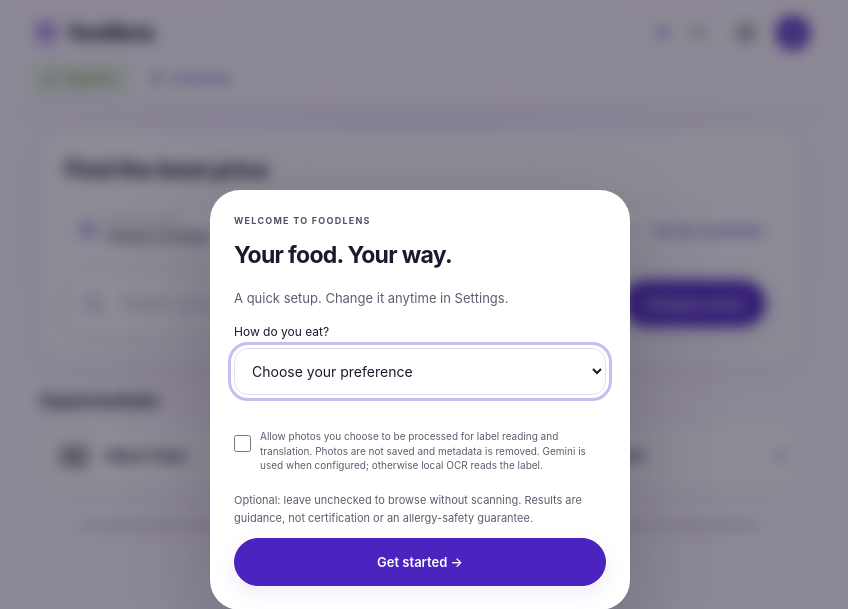
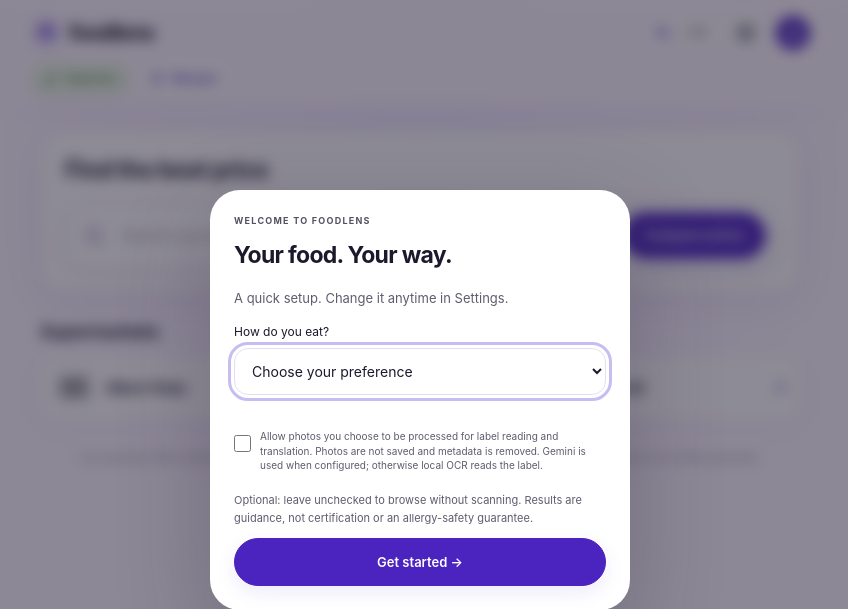
Before and after one commit to ghanshyam91-commits/foodlabel-scanner, a Django app: template scanner/templates/scanner/index.html in a window 1280 px wide. Shown: the top 609 px of the page, without its empty margins (220-1068 px from the left). Run offline with Django 5.2, Linux system fonts and the light colour scheme; the template is opened without the code that fills it, so the values that code supplies are empty; grey boxes are pictures that could not be loaded.

Commit message:
feat: centralize and remember shopping location

```diff
--- a/scanner/static/scanner/app.js
+++ b/scanner/static/scanner/app.js
@@ -23,12 +23,12 @@
     ingredientLanguage: 'english',
     progressInterval: null,
     progressTimers: [],
-    searchLocation: null,
     shopSearchBusy: false,
   };
   const storageKey = 'foodlens.saved.v1';
   const buyListKey = 'foodlens.buy-list.v1';
   const locationKey = 'foodlens.shop-location.v1';
+  const defaultLocation = 'Nijmegen';
   const consentKey = 'foodlens.consent.gemini.v1';
   let toastTimer;
   let consentGranted = false;
@@ -210,9 +210,9 @@
   function savedLocation() {
     try {
       const value = localStorage.getItem(locationKey) || '';
-      return value.trim().slice(0, 80);
+      return value.trim().slice(0, 80) || defaultLocation;
     } catch {
-      return '';
+      return defaultLocation;
     }
   }
 
@@ -220,49 +220,33 @@
     const value = String(name || '').trim().slice(0, 80);
     if (!value || value === 'Current location' || value === 'Netherlands-wide comparison') return;
     try { localStorage.setItem(locationKey, value); } catch {}
-    state.searchLocation = null;
-    $('manual-location').value = value;
-    $('manual-location-wrap').hidden = true;
-    setLocationLabels(value, value);
-    $('manual-location-toggle').textContent = 'Change location';
+    setLocationLabel(value);
   }
 
   function applySavedLocation() {
-    const value = savedLocation();
-    if (!value) return;
-    $('manual-location').value = value;
-    setLocationLabels(value, value);
-    $('manual-location-toggle').textContent = 'Change location';
+    setLocationLabel(savedLocation());
   }
 
   function setShopSearchBusy(busy) {
     state.shopSearchBusy = busy;
     $('shop-search-progress').hidden = !busy;
-    ['product-search-button', 'product-search-query', 'manual-location'].forEach((id) => {
+    ['product-search-button', 'product-search-query'].forEach((id) => {
       $(id).disabled = busy;
     });
   }
 
-  function setLocationLabels(searchLabel, headerLabel = searchLabel) {
-    $('location-label').textContent = searchLabel;
-    $('header-location-label').textContent = headerLabel;
-  }
-
   function setLocationLabel(label) {
-    setLocationLabels(label, label);
+    $('header-location-label').textContent = label;
   }
 
   function locationError(message) {
-    $('manual-location-wrap').hidden = false;
-    $('shop-search-error').textContent = message;
-    $('shop-search-error').hidden = false;
-    const previous = savedLocation();
-    setLocationLabels(previous || 'Location unavailable', previous || 'Set location');
-    $('manual-location').focus();
+    setLocationLabel(savedLocation());
+    $('location-error').textContent = message;
+    $('location-error').hidden = false;
   }
 
-  function requestCurrentLocation() {
-    return new Promise((resolve, reject) => {
+  async function requestCurrentLocation() {
+    const coordinates = await new Promise((resolve, reject) => {
       if (!navigator.geolocation) {
         const error = new Error('Location is not available in this browser. Enter a Dutch city or postcode.');
         locationError(error.message);
@@ -270,22 +254,24 @@
         return;
       }
       setLocationLabel('Finding…');
-      $('shop-search-error').hidden = true;
+      $('location-error').hidden = true;
       navigator.geolocation.getCurrentPosition((position) => {
-        state.searchLocation = {
+        resolve({
           lat: Number(position.coords.latitude.toFixed(3)),
           lon: Number(position.coords.longitude.toFixed(3)),
-        };
-        $('manual-location').value = '';
-        $('manual-location-wrap').hidden = true;
-        setLocationLabels('Current location ready — compare to save its name', 'Current location');
-        resolve(state.searchLocation);
+        });
       }, () => {
         const error = new Error('Allow location access, or enter a Dutch city or postcode.');
         locationError(error.message);
         reject(error);
       }, { enableHighAccuracy: false, timeout: 10000, maximumAge: 300000 });
     });
+    const form = new FormData();
+    form.append('lat', coordinates.lat);
+    form.append('lon', coordinates.lon);
+    const data = await api('/api/location-name/', { method: 'POST', body: form });
+    rememberLocation(data.location_name);
+    return data.location_name;
   }
 
   function priceBlock(row) {
@@ -571,13 +557,17 @@
       ? `${data.expanded_search ? 'Expanded to' : 'Within'} ${data.search_radius_km} km`
       : '';
     $('search-scope').textContent = [data.preference_label, data.location_label, radiusLabel].filter(Boolean).join(' · ');
-    $('header-location-label').textContent = data.location_label;
+    setLocationLabel(data.location_name || data.location_label || savedLocation());
     $('price-update').textContent = data.eur_to_inr
       ? `€1 ≈ ${formatInr(data.eur_to_inr)}${data.exchange_rate_date ? ` · ${data.exchange_rate_date}` : ''}`
       : 'INR conversion temporarily unavailable';
     const list = $('shop-result-list');
     list.replaceChildren();
-    const visibleResults = (data.results || []).filter((row) => row.available);
+    const visibleResults = (data.results || []).filter((row) => row.available).sort((left, right) => {
+      const leftDistance = left.distance_km == null ? Number.POSITIVE_INFINITY : Number(left.distance_km);
+      const rightDistance = right.distance_km == null ? Number.POSITIVE_INFINITY : Number(right.distance_km);
+      return leftDistance - rightDistance || Number(left.price_eur || 0) - Number(right.price_eur || 0);
+    });
     visibleResults.forEach((row) => list.append(renderShopResult(row)));
     if (!visibleResults.length) {
       const area = data.search_radius_km ? ` within ${data.search_radius_km} km` : '';
@@ -611,27 +601,20 @@
   async function searchProducts() {
     if (state.shopSearchBusy) return;
     const query = $('product-search-query').value.trim();
-    const manual = $('manual-location').value.trim();
+    const location = savedLocation();
     if (query.length < 2) return;
     $('shop-search-error').hidden = true;
     $('shop-search-results').hidden = true;
-    if (!manual && !state.searchLocation) {
-      try { await requestCurrentLocation(); } catch { return; }
-    }
     const form = new FormData();
     form.append('query', query);
     form.append('preference', preference());
-    if (manual) form.append('location', manual);
-    else if (state.searchLocation) {
-      form.append('lat', state.searchLocation.lat);
-      form.append('lon', state.searchLocation.lon);
-    }
+    form.append('location', location);
     const controller = new AbortController();
     const timer = setTimeout(() => controller.abort(), 45000);
     setShopSearchBusy(true);
     try {
       const data = await api('/api/shop-search/', { method: 'POST', body: form, signal: controller.signal });
-      rememberLocation(data.location_name || manual);
+      rememberLocation(data.location_name || location);
       renderShopSearch(data);
       $('shop-search-results').scrollIntoView({ behavior: 'smooth', block: 'start' });
     } catch (error) {
@@ -941,24 +924,31 @@
     event.preventDefault();
     await searchProducts();
   });
-  $('header-location').addEventListener('click', async () => {
+  $('header-location').addEventListener('click', () => {
+    $('location-input').value = savedLocation();
+    $('location-error').hidden = true;
+    $('location-dialog').showModal();
+  });
+  $('location-close').addEventListener('click', () => $('location-dialog').close());
+  $('location-current-button').addEventListener('click', async () => {
+    $('location-current-button').disabled = true;
     try {
-      await requestCurrentLocation();
-      toast('Current location is ready for nearby comparisons.');
-    } catch {}
+      const name = await requestCurrentLocation();
+      $('location-dialog').close();
+      toast(`Location saved: ${name}`);
+    } catch (error) {
+      locationError(error.message);
+    } finally {
+      $('location-current-button').disabled = false;
+    }
   });
-  $('manual-location-toggle').addEventListener('click', () => {
-    $('manual-location-wrap').hidden = false;
-    $('manual-location').focus();
-    $('manual-location').select();
-  });
-  $('manual-location').addEventListener('input', () => {
-    const value = $('manual-location').value.trim();
-    if (value) setLocationLabels(`${value} — compare to save`, value);
-    else {
-      const previous = savedLocation();
-      setLocationLabels(previous || 'Choose a location', previous || 'Use location');
-    }
+  $('location-form').addEventListener('submit', (event) => {
+    event.preventDefault();
+    const value = $('location-input').value.trim();
+    if (!value) return;
+    rememberLocation(value);
+    $('location-dialog').close();
+    toast(`Location saved: ${value}`);
   });
   document.querySelectorAll('[data-page]').forEach((button) => button.addEventListener('click', () => changePage(button.dataset.page)));
   document.querySelectorAll('[data-ingredients-lang]').forEach((button) => button.addEventListener('click', () => setIngredientLanguage(button.dataset.ingredientsLang)));
--- a/scanner/static/scanner/lavender.css
+++ b/scanner/static/scanner/lavender.css
@@ -245,20 +245,6 @@ h1 { color: var(--ink); font-weight: 800; letter-spacing: -1.65px; }
 .grocery-search-bar input { min-width: 0; padding: 13px 3px; border: 0; outline: 0; background: transparent; color: var(--ink); font: inherit; font-size: 16px; }
 .grocery-search-bar input::placeholder { color: #aaa0b7; }
 .grocery-search-bar .button { min-height: 47px; padding-inline: 21px; }
-.search-location-row { display: flex; align-items: center; gap: 10px; margin: 0 0 13px; padding: 10px 12px; border: 1px solid #e4dcf1; border-radius: 16px; background: rgba(255, 255, 255, .76); }
-.location-current { min-width: 0; display: flex; align-items: center; gap: 8px; margin-right: auto; }
-.location-current > svg { width: 20px; height: 20px; flex: 0 0 auto; fill: none; stroke: var(--primary); stroke-width: 1.8; }
-.location-current small,
-.location-current strong { display: block; }
-.location-current small { color: var(--muted); font-size: 8px; letter-spacing: .8px; }
-.location-current strong { overflow: hidden; max-width: 220px; margin-top: 1px; font-size: 12px; text-overflow: ellipsis; white-space: nowrap; }
-.location-button { display: inline-flex; align-items: center; gap: 7px; padding: 8px 4px; border: 0; background: transparent; color: var(--primary); font-size: 12px; font-weight: 650; }
-.location-button svg { width: 18px; height: 18px; fill: none; stroke: currentColor; stroke-width: 1.8; }
-.location-or { color: #9a90a8; font-size: 10px; }
-.manual-location { display: flex; align-items: center; gap: 10px; margin: 0 0 12px; }
-.manual-location label { color: var(--muted); font-size: 11px; white-space: nowrap; }
-.manual-location input { width: min(320px, 100%); padding: 10px 12px; border: 1px solid #d9cdeb; border-radius: 12px; background: #fff; color: var(--ink); font: inherit; }
-.manual-location > span { color: var(--muted); font-size: 9px; }
 .shop-search-progress { display: flex; align-items: center; gap: 13px; margin-top: 20px; padding: 16px 18px; border: 1px solid #e4dcf2; border-radius: 17px; background: #fff; }
 .shop-search-progress strong,
 .shop-search-progress span:not(.spinner) { display: block; }
@@ -781,6 +767,12 @@ dialog::backdrop { background: rgba(28, 25, 44, .5); backdrop-filter: blur(7px);
 dialog .button { margin-top: 10px; }
 dialog select { width: 100%; margin: 7px 0 16px; padding: 13px; border: 1px solid var(--line); border-radius: 14px; background: white; color: var(--ink); }
 dialog .consent { font-size: 10px; }
+#location-dialog form label { display: block; margin-bottom: 6px; color: var(--muted); font-size: 11px; }
+#location-dialog form input { width: 100%; padding: 13px; border: 1px solid var(--line); border-radius: 14px; background: white; color: var(--ink); font: inherit; }
+#location-dialog .button .icon { width: 18px; height: 18px; }
+.location-divider { display: flex; align-items: center; gap: 10px; margin: 16px 0; color: var(--muted); font-size: 10px; text-transform: uppercase; }
+.location-divider::before,
+.location-divider::after { content: ""; height: 1px; flex: 1; background: var(--line); }
 
 .verdict-flash { position: fixed; inset: 0; z-index: 100; display: grid; place-content: center; justify-items: center; padding: 28px; background: rgba(0, 110, 75, .94); color: white; text-align: center; backdrop-filter: blur(10px); }
 .verdict-flash.no { background: rgba(181, 42, 35, .94); }
@@ -837,14 +829,6 @@ dialog .consent { font-size: 10px; }
   .grocery-search-bar > svg { width: 20px; }
   .grocery-search-bar input { padding: 12px 2px; font-size: 15px; }
   .grocery-search-bar .button { grid-column: 1 / -1; width: 100%; min-height: 45px; }
-  .search-location-row { align-items: center; flex-wrap: wrap; gap: 2px 7px; padding: 10px; }
-  .location-current { flex: 1 0 100%; margin-bottom: 4px; }
-  .location-current strong { max-width: 250px; }
-  .location-or { padding-top: 9px; }
-  .manual-location { display: block; }
-  .manual-location label { display: block; margin-bottom: 5px; }
-  .manual-location input { width: 100%; }
-  .manual-location > span { display: block; margin-top: 5px; }
   .translation-summary { grid-template-columns: 1fr 25px 1fr; gap: 6px; padding: 14px 13px; }
   .translation-summary strong { font-size: 13px; }
   .translation-summary svg { width: 18px; }
--- a/scanner/templates/scanner/index.html
+++ b/scanner/templates/scanner/index.html
@@ -52,8 +52,8 @@
       <button id="header-preference" class="header-chip preference-chip" type="button" data-page="settings" data-preference="vegan" aria-label="Change dietary preference">
         <svg class="icon"><use href="#i-leaf"/></svg><span id="header-preference-label">Vegan</span>
       </button>
-      <button id="header-location" class="header-chip location-chip" type="button" aria-label="Use current location">
-        <svg class="icon"><use href="#i-location"/></svg><span id="header-location-label" aria-live="polite">Use location</span>
+      <button id="header-location" class="header-chip location-chip" type="button" aria-label="Change shopping location">
+        <svg class="icon"><use href="#i-location"/></svg><span id="header-location-label" aria-live="polite">Nijmegen</span>
       </button>
     </div>
   </header>
@@ -65,17 +65,6 @@
           <h2 id="grocery-search-title">Find the best price</h2>
         </div>
         <form id="product-search-form">
-          <div class="search-location-row">
-            <span class="location-current"><svg viewBox="0 0 24 24" aria-hidden="true"><path d="M20 10c0 5-8 11-8 11S4 15 4 10a8 8 0 1 1 16 0Z"/><circle cx="12" cy="10" r="2.5"/></svg><span><small>SHOPPING NEAR</small><strong id="location-label">Choose a location</strong></span></span>
-            <button id="use-location" class="location-button" type="button">Use current location</button>
-            <span class="location-or">or</span>
-            <button id="manual-location-toggle" class="inline-link" type="button">Set city or postcode</button>
-          </div>
-          <div id="manual-location-wrap" class="manual-location" hidden>
-            <label for="manual-location">City or postcode</label>
-            <input id="manual-location" name="location" maxlength="80" autocomplete="postal-code" placeholder="For example, Nijmegen or 6525 AJ">
-            <span>Saved after a successful search</span>
-          </div>
           <label class="sr-only" for="product-search-query">Search for a grocery item in English</label>
           <div class="grocery-search-bar">
             <svg viewBox="0 0 24 24" aria-hidden="true"><circle cx="11" cy="11" r="7"/><path d="m16.5 16.5 4 4"/></svg>
@@ -236,6 +225,7 @@
   </nav>
 
   <dialog id="scan-dialog" aria-labelledby="scan-dialog-title"><div class="dialog-handle"></div><div class="dialog-heading"><div><div class="section-kicker">START A SCAN</div><h2 id="scan-dialog-title">Choose a label photo</h2></div><button id="sheet-close" class="round-button" type="button" aria-label="Close"><svg class="icon"><use href="#i-close"/></svg></button></div><p>Keep the complete ingredients list sharp and in frame.</p><button id="sheet-camera" class="button primary full"><svg class="icon"><use href="#i-camera"/></svg>Take a photo</button><button id="sheet-gallery" class="button secondary full"><svg class="icon"><use href="#i-upload"/></svg>Choose from gallery</button></dialog>
+  <dialog id="location-dialog" aria-labelledby="location-dialog-title"><div class="dialog-handle"></div><div class="dialog-heading"><div><div class="section-kicker">SHOPPING AREA</div><h2 id="location-dialog-title">Change location</h2></div><button id="location-close" class="round-button" type="button" aria-label="Close"><svg class="icon"><use href="#i-close"/></svg></button></div><p>Your selected location stays on this device until you change it here.</p><button id="location-current-button" class="button primary full" type="button"><svg class="icon"><use href="#i-location"/></svg>Use current location</button><div class="location-divider"><span>or</span></div><form id="location-form"><label for="location-input">City or postcode</label><input id="location-input" name="location" maxlength="80" autocomplete="postal-code" placeholder="Nijmegen or 6525 AJ" required><button class="button secondary full" type="submit">Save location</button></form><p id="location-error" class="error" role="alert" hidden></p></dialog>
   <dialog id="onboarding-dialog" aria-labelledby="onboarding-title"><form id="onboarding-form"><div class="section-kicker">WELCOME TO FOODLENS</div><h2 id="onboarding-title">Your food. Your way.</h2><p>A quick setup. Change it anytime in Settings.</p><label for="onboarding-preference">How do you eat?</label><select id="onboarding-preference" required><option value="" disabled selected>Choose your preference</option><option value="vegetarian_no_eggs">Vegetarian — without eggs</option><option value="vegetarian_with_eggs">Vegetarian — with eggs</option><option value="non_vegetarian">Non-vegetarian</option><option value="vegan">Vegan</option></select><label class="consent"><input id="onboarding-consent" type="checkbox"><span>Allow photos you choose to be processed for label reading and translation. Photos are not saved and metadata is removed. Gemini is used when configured; otherwise local OCR reads the label.</span></label><p class="small-note">Optional: leave unchecked to browse without scanning. Results are guidance, not certification or an allergy-safety guarantee.</p><button class="button primary full" type="submit">Get started →</button></form></dialog>
   <dialog id="access-dialog"><form id="access-form"><div class="section-kicker">PRIVATE BETA</div><h2>Welcome to FoodLens.</h2><p>Enter the access code shared by the app owner.</p><label for="access-code">Access code</label><input id="access-code" name="code" type="password" autocomplete="current-password" maxlength="256" required><p id="access-error" class="error" role="alert" hidden></p><button class="button primary full" type="submit">Unlock scanning</button><button class="text-button full" id="access-cancel" type="button">Explore examples instead</button></form></dialog>
   <div id="verdict-flash" class="verdict-flash" role="status" aria-live="assertive" hidden><span id="verdict-flash-icon"></span><strong id="verdict-flash-text"></strong><small>Dietary guidance from the visible label</small></div>
--- a/scanner/urls.py
+++ b/scanner/urls.py
@@ -2,7 +2,7 @@ from django.urls import path
 from . import views, auth
 urlpatterns = [path('', views.index), path('health/', views.health), path('api/config/', views.config),
     path('api/usage/',views.usage),
-    path('api/shop-logo/<slug:code>/', views.shop_logo),
+    path('api/shop-logo/<slug:code>/', views.shop_logo), path('api/location-name/', views.location_name),
     path('auth/google/',auth.google_start),path('auth/google/callback/',auth.google_callback),path('auth/pin/setup/',auth.pin_setup),path('auth/pin/unlock/',auth.pin_unlock),path('auth/pin/temporary/',auth.temporary_unlock),path('auth/logout/',auth.sign_out),
     path('api/unlock/', views.unlock), path('api/logout/', views.logout), path('api/scan/', views.scan),
     path('api/shop-search/', views.shop_search),
```
Also changed, not shown: scanner/shop_search.py (+6 -3 lines), scanner/tests/test_onboarding.py (+4 -3 lines), scanner/tests/test_shop_search.py (+2 -1 lines), scanner/tests/test_views.py (+9 -0 lines), scanner/views.py (+15 -1 lines).
